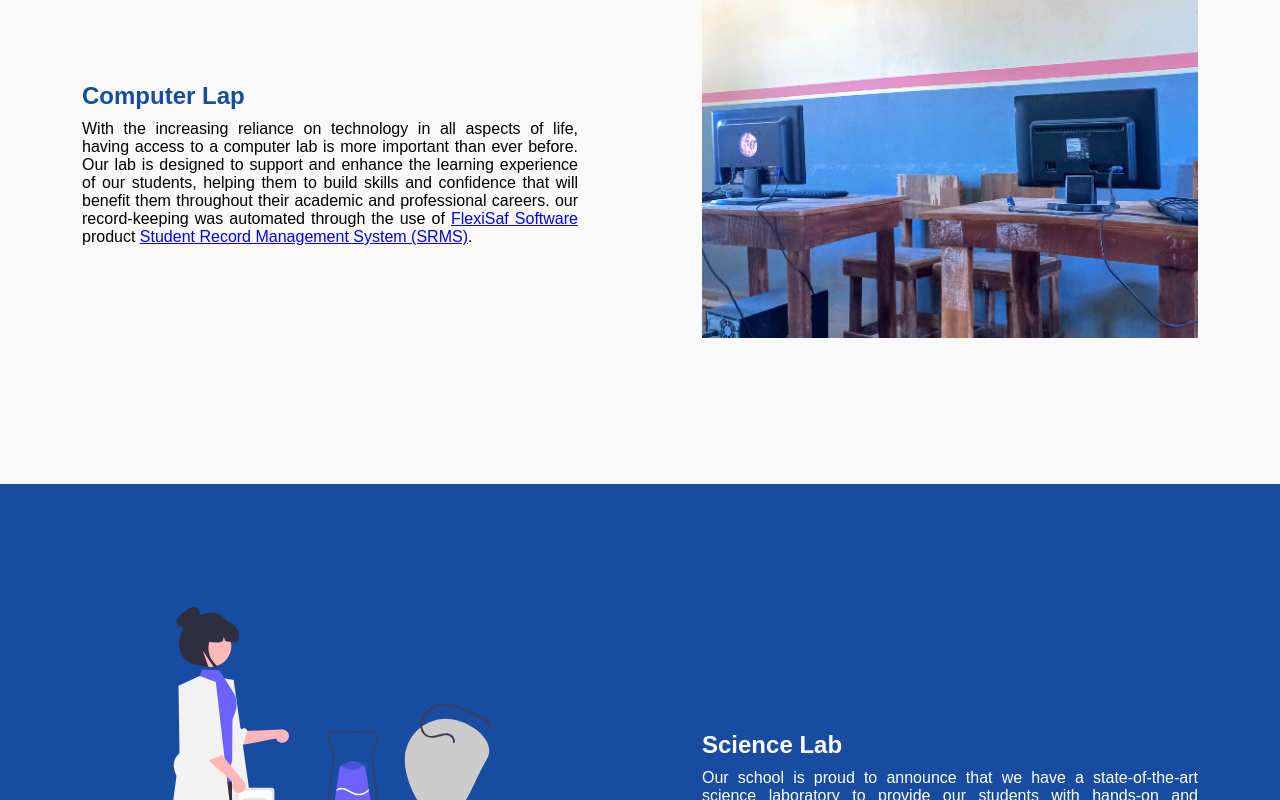
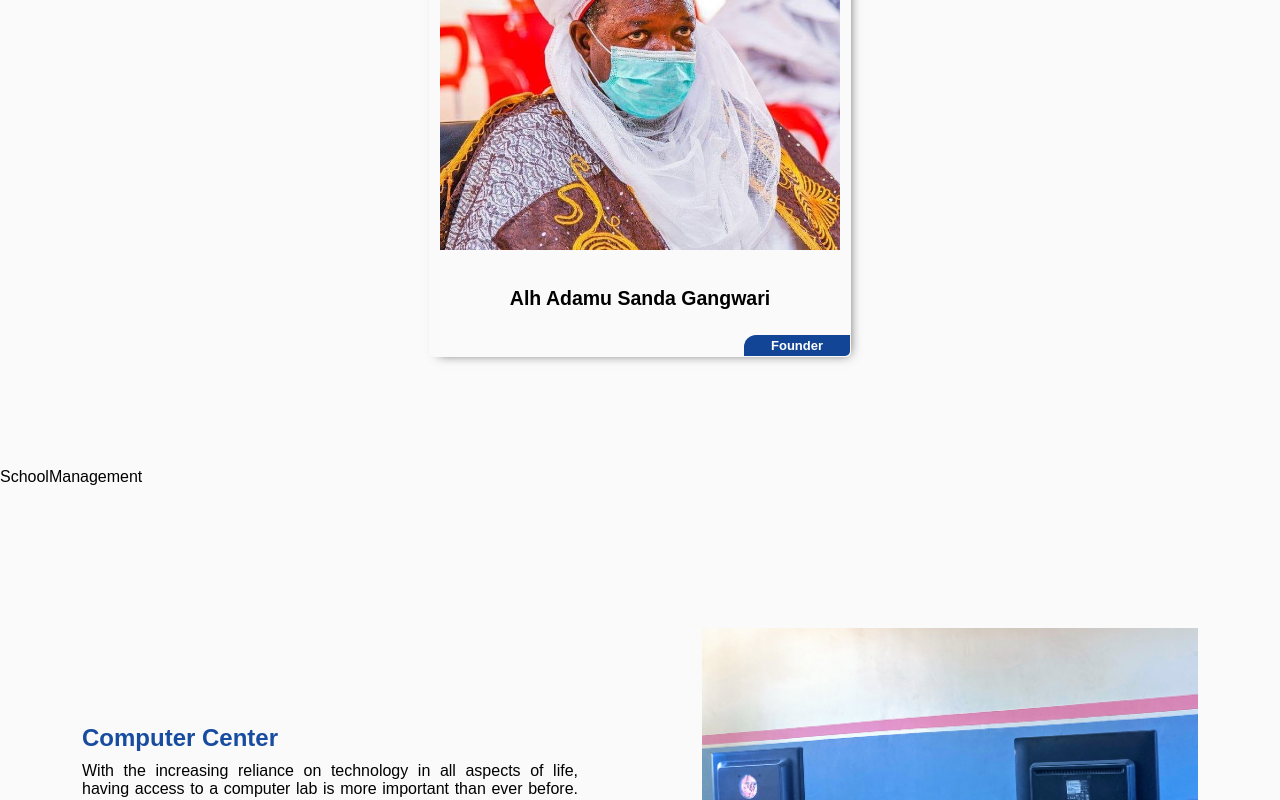
Before and after one commit to Adamumujtaba/model, a React (Vite) app: page / in a window 1280 px wide. Shown: the part 1520-2320 px from the top of the page. Built offline with nearby package versions, Linux system fonts and the light colour scheme.

Commit message:
fixed the nav menu and add school management

```diff
--- a/src/components/navbar/navbar.css
+++ b/src/components/navbar/navbar.css
@@ -89,8 +89,7 @@
 
   .nav-menu {
     background: #184ca0;
-    /* background: red; */
-  /* background-image: linear-gradient(to top, #00c6fb 0%, #005bea 100%); */
+    /* background-image: linear-gradient(to top, #00c6fb 0%, #005bea 100%); */
     position: absolute;
     left: 0;
     right: 0;
@@ -99,7 +98,7 @@
     display: inline-block;
     transition: all 1.6s ease;
     z-index: 1;
-    padding: 10px 5px;
+    padding: 15px 5px;
   }
   .navbar-logo {
     color: #fff;
@@ -131,5 +130,7 @@
     width: 100%;
     border-bottom: 1px solid #fff;
     justify-content: flex-start;
+    padding: 10px  5px;
+    margin: 10px 2px ;
   }
 }
--- a/src/pages/home/index.tsx
+++ b/src/pages/home/index.tsx
@@ -11,6 +11,7 @@ import Founders from './founders.component';
 import GeoLocation from './geo.location';
 // import Board from './board';
 import MessageCardComponent from '../../components/messagecard';
+import SchoolManagement from './school-management';
 
 function Home() {
   return (
@@ -30,10 +31,12 @@ function Home() {
         reverse={undefined}
       />
 
-      <ExamComponents />
+      <Founders />
+
+      <SchoolManagement />
 
       <Box
-        header={'Computer Lap'}
+        header={'Computer Center'}
         body={
           <p>
             With the increasing reliance on technology in all aspects of life, having access to a computer lab is more
@@ -67,8 +70,6 @@ function Home() {
         imgUrl={scienceLap}
       />
 
-      <Founders />
-
       {/* <Board /> */}
 
       <div className="carousel-cont">
@@ -95,6 +96,7 @@ function Home() {
 
       <MessageCardComponent />
 
+      <ExamComponents />
       <Box
         header={'About us'}
         body={
--- /dev/null
+++ b/src/pages/home/school-management.tsx
@@ -0,0 +1,5 @@
+function SchoolManagement() {
+  return <div>SchoolManagement</div>;
+}
+
+export default SchoolManagement;
--- a/tsconfig.app.json
+++ b/tsconfig.app.json
@@ -23,5 +23,5 @@
     "noUnusedParameters": true,
     "noFallthroughCasesInSwitch": true
   },
-  "include": ["src"]
+  "include": ["src", "src/pages/toungo/.tsx"]
 }
```
